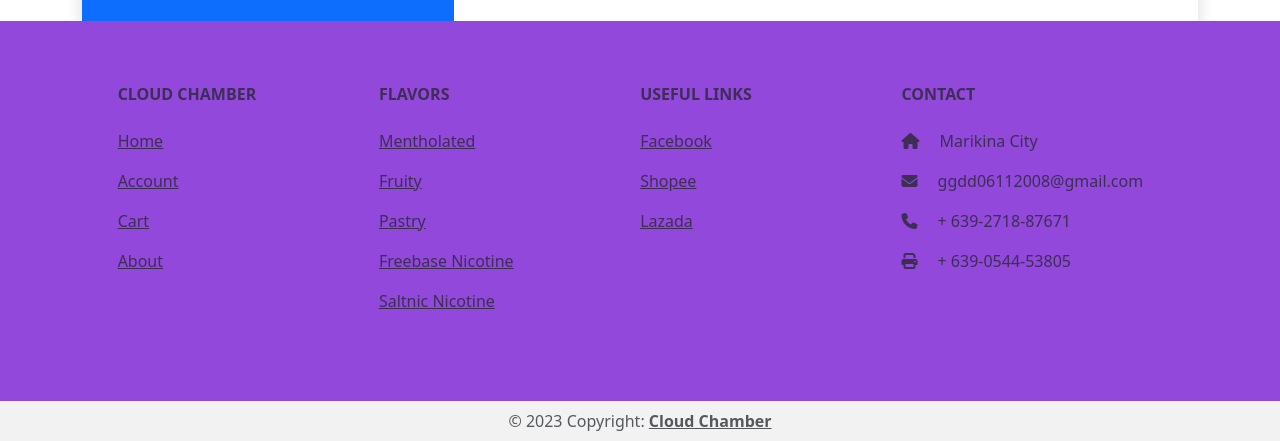
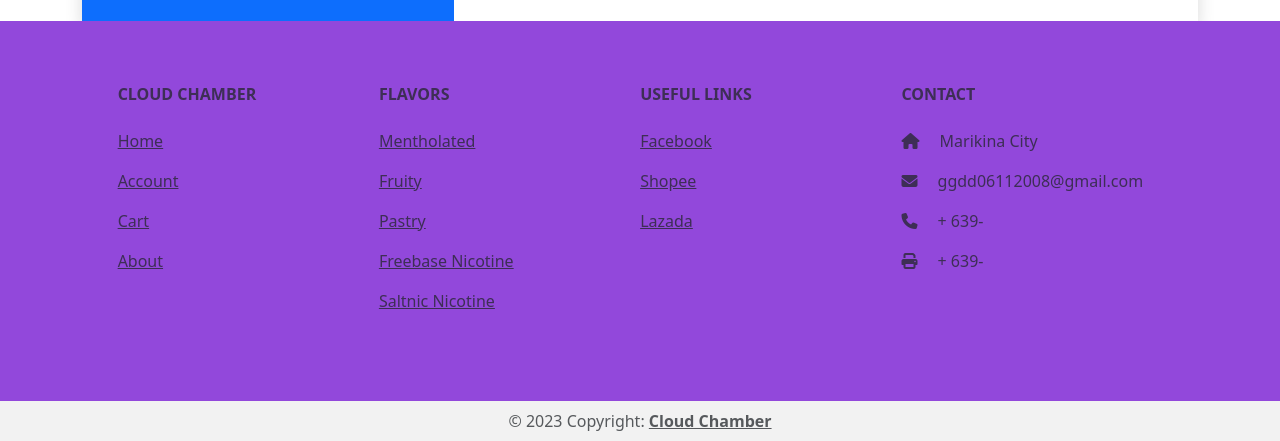
Before and after one commit to paderna/loftech, a plain HTML site: page index.html in a window 1280 px wide. Shown: the part 4347-4788 px from the top of the page. Drawn offline with nearby package versions, Linux system fonts and the light colour scheme; files whose address does not match are found by name.

Commit message:
updated footer

```diff
--- a/index.html
+++ b/index.html
@@ -456,8 +456,8 @@
                             <i class="fas fa-envelope me-3"></i>
                             ggdd06112008@gmail.com
                         </p>
-                        <p><i class="fas fa-phone me-3"></i> + 639-2718-87671</p>
-                        <p><i class="fas fa-print me-3"></i> + 639-0544-53805</p>
+                        <p><i class="fas fa-phone me-3"></i> + 639-</p>
+                        <p><i class="fas fa-print me-3"></i> + 639-</p>
                     </div>
                 </div>
             </div>
```
